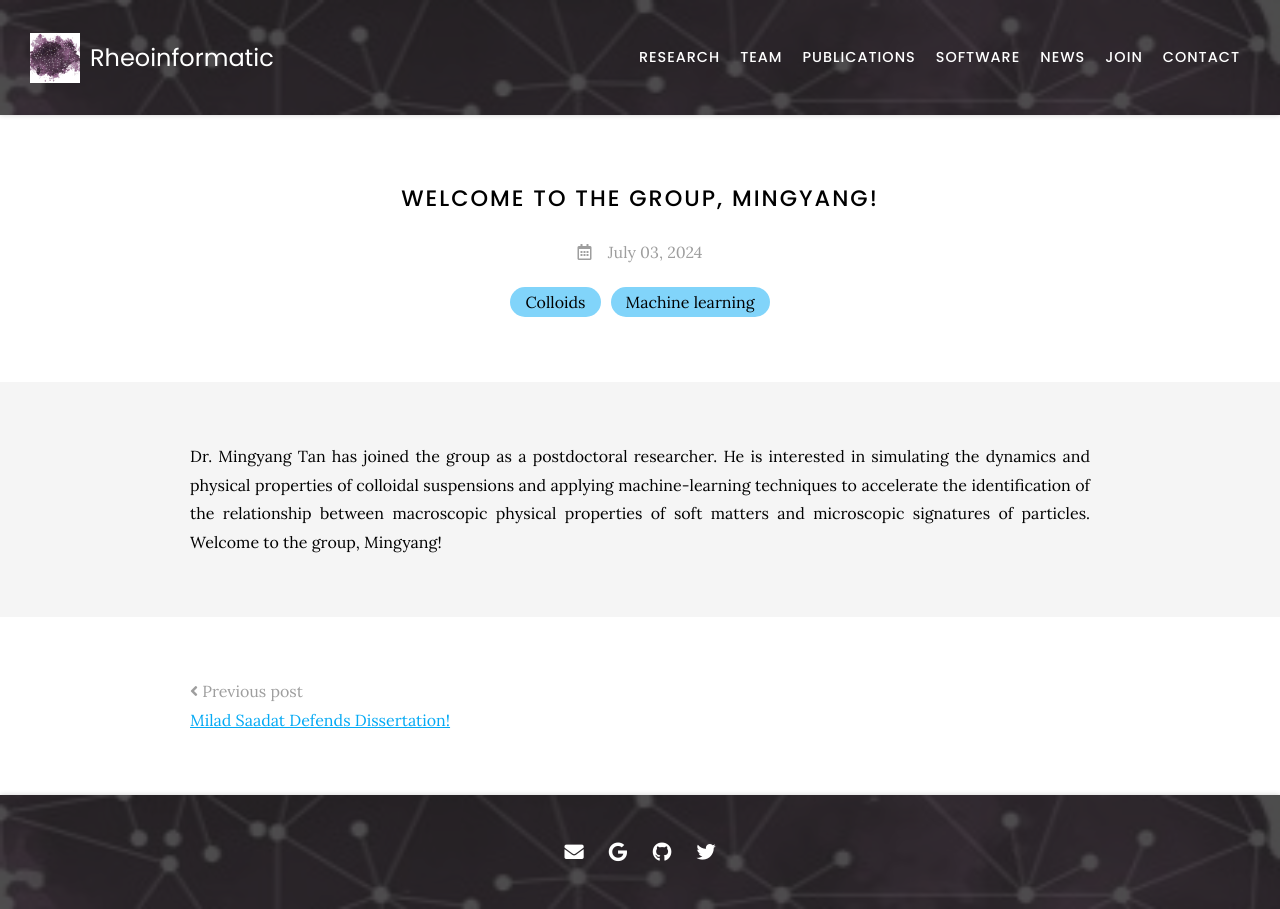
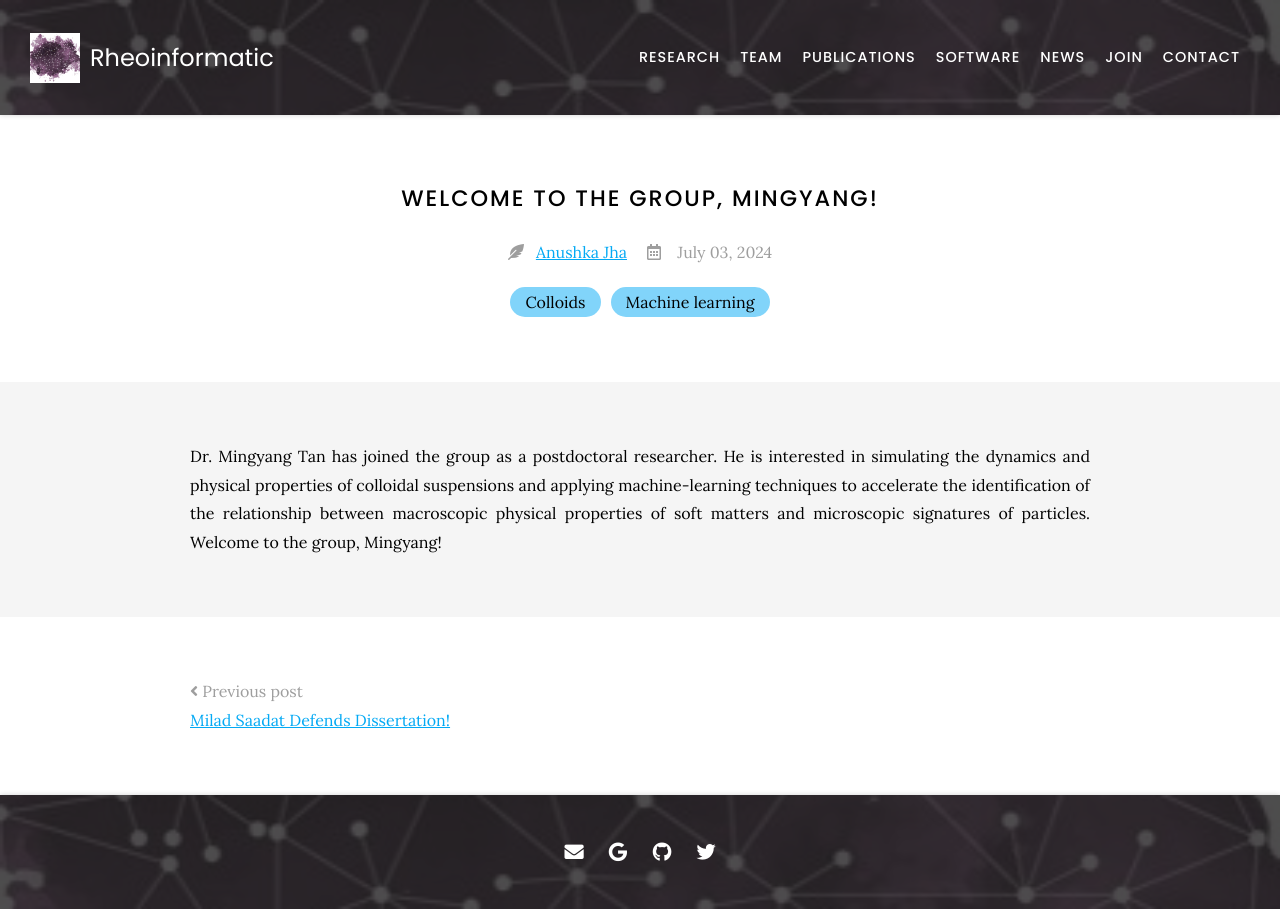
Before and after one commit to procf/procf.github.io, a Jekyll site: the page built from _posts/2024-07-03-mingyang-joins-group.md, in a window 1280 px wide. Built offline with Jekyll 4.4.1, drawn with Linux system fonts in a browser that asks for light colours; nearby versions of some CDN libraries.

Commit message:
Add author

```diff
--- a/_posts/2024-07-03-mingyang-joins-group.md
+++ b/_posts/2024-07-03-mingyang-joins-group.md
@@ -1,5 +1,7 @@
 ---
 title: Welcome to the group, Mingyang!
+author: Anushka Jha
+member: anushka-jha
 tags:
 - Colloids
 - Machine learning
```
